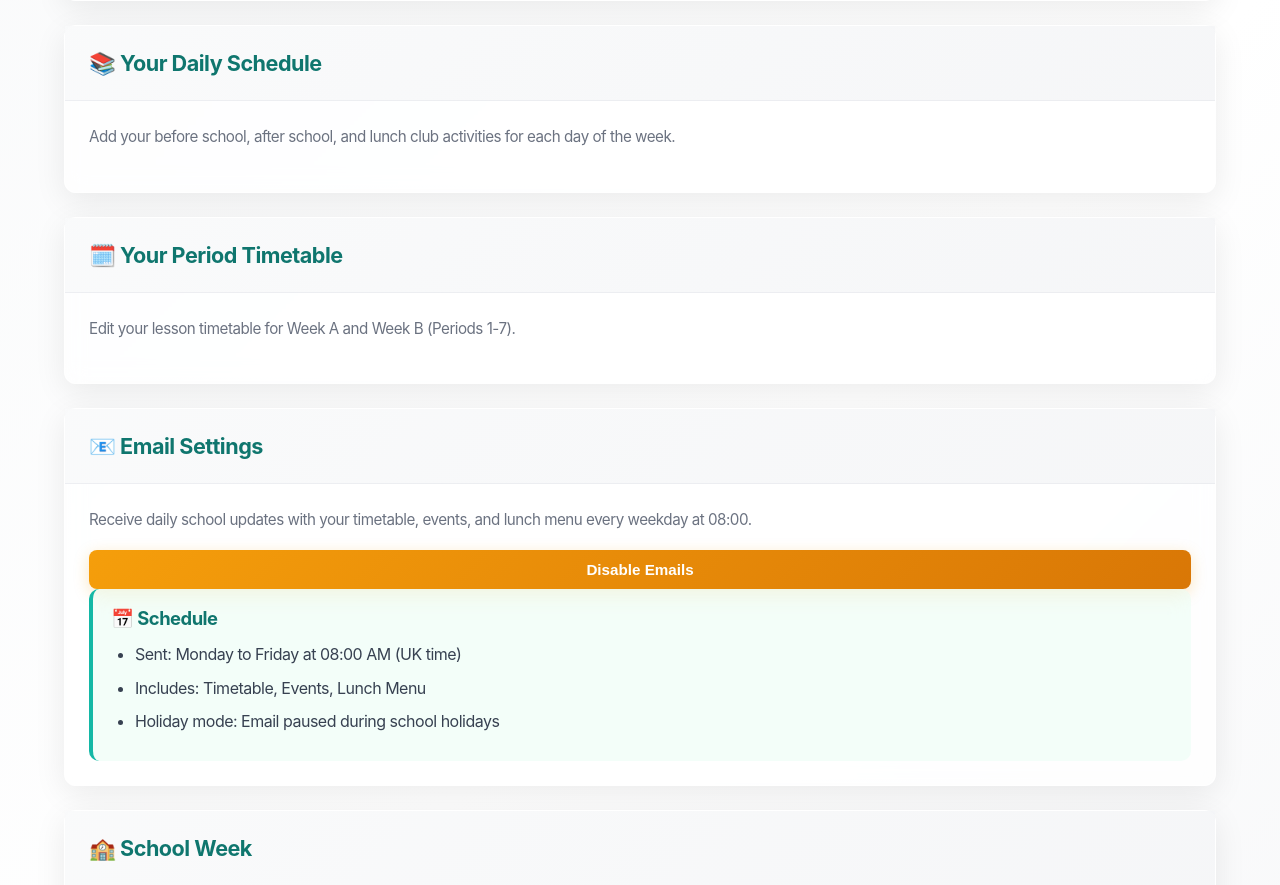
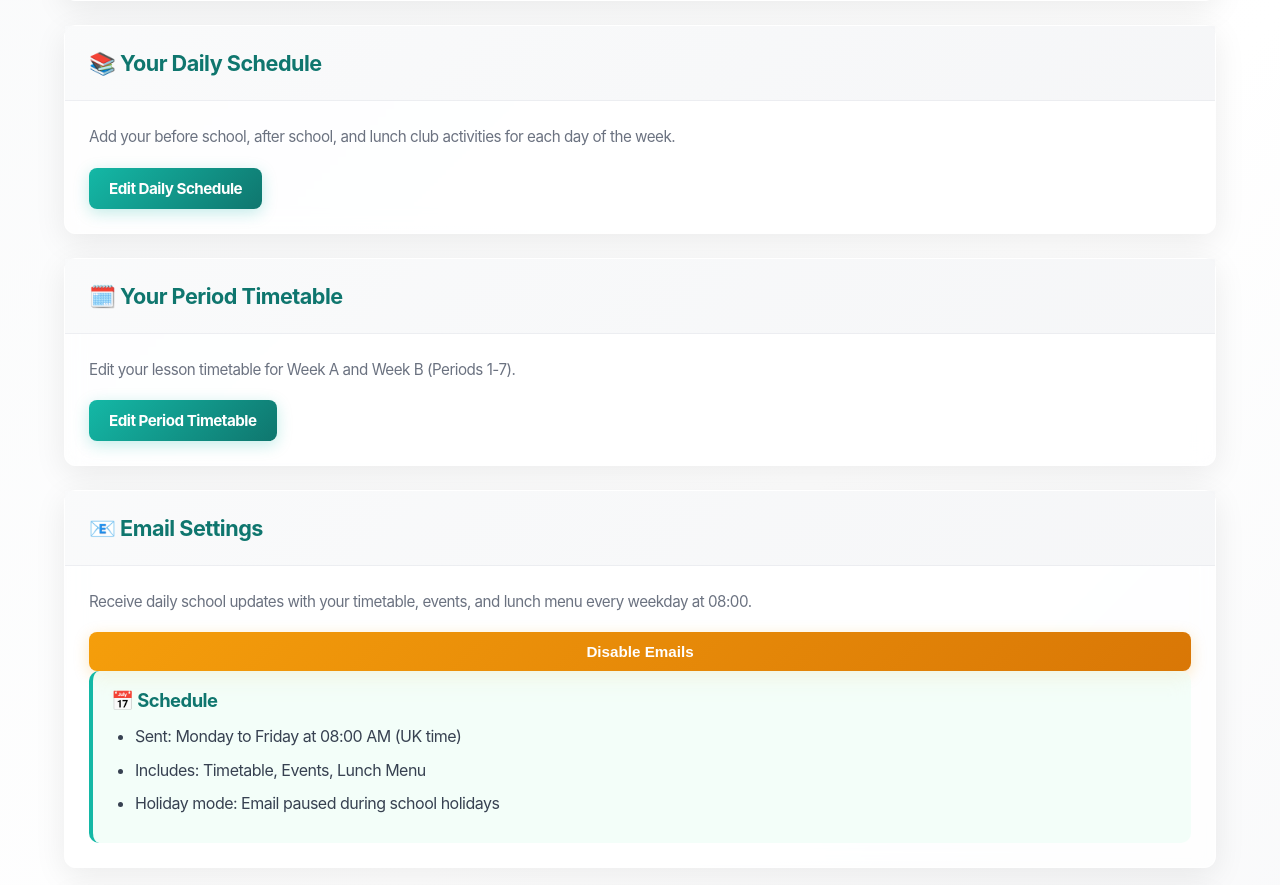
Before and after one commit to SmartSparkCoding/asupdates, a Flask app: page /dashboard in a window 1280 px wide. Shown: the part 530-1415 px from the top of the page. Run offline with Flask 3, Linux system fonts and the light colour scheme; the visitor is signed in with stand-in values (Sample User, id 1); data comes from the database, SQL or seed files in the repository.

Commit message:
add back missing buttons

```diff
--- a/templates/dashboard.html
+++ b/templates/dashboard.html
@@ -159,7 +159,7 @@
             </div>
             <div class="card-body">
                 <p class="card-description">Add your before school, after school, and lunch club activities for each day of the week.</p>
-
+                <label for="day-timetable-modal" class="btn btn-primary">Edit Daily Schedule</label>
             </div>
         </div>
 
@@ -170,7 +170,7 @@
             </div>
             <div class="card-body">
                 <p class="card-description">Edit your lesson timetable for Week A and Week B (Periods 1-7).</p>
-
+                <label for="period-timetable-modal" class="btn btn-primary">Edit Period Timetable</label>
             </div>
         </div>
 
```
